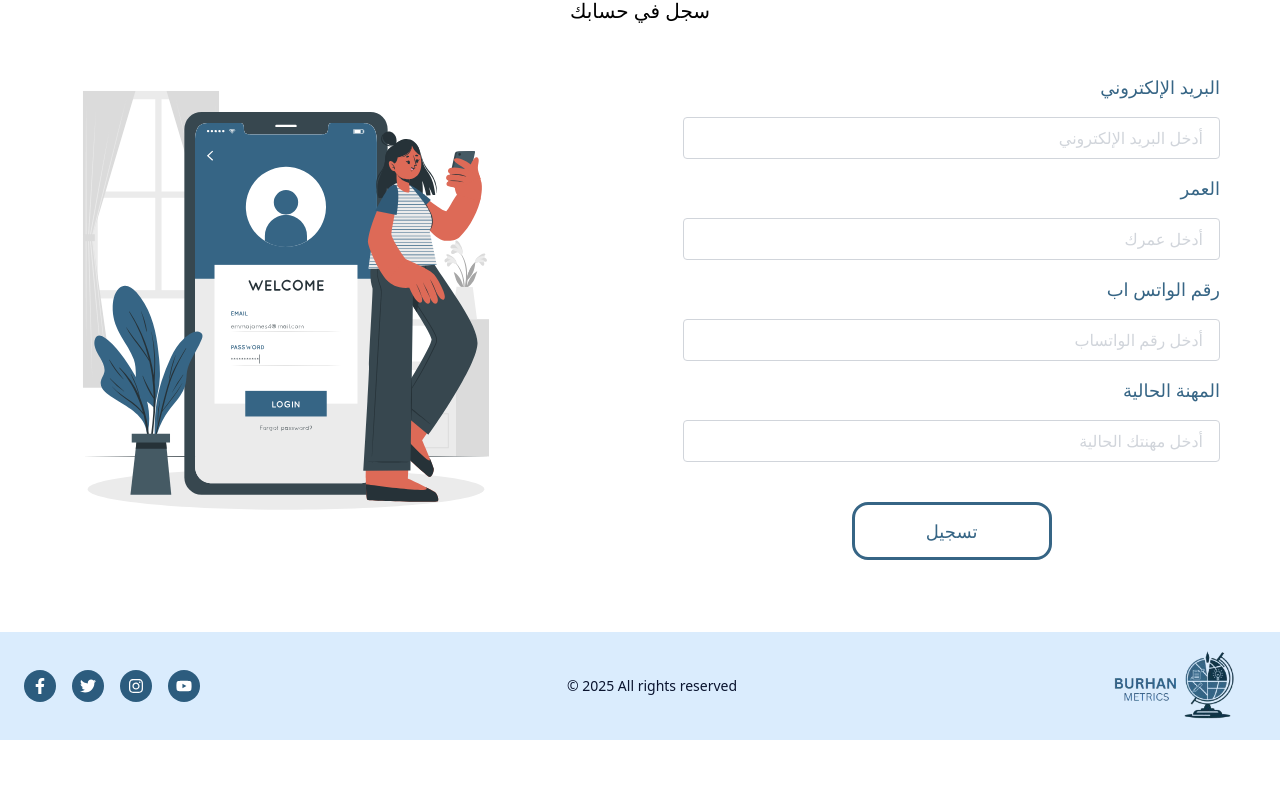
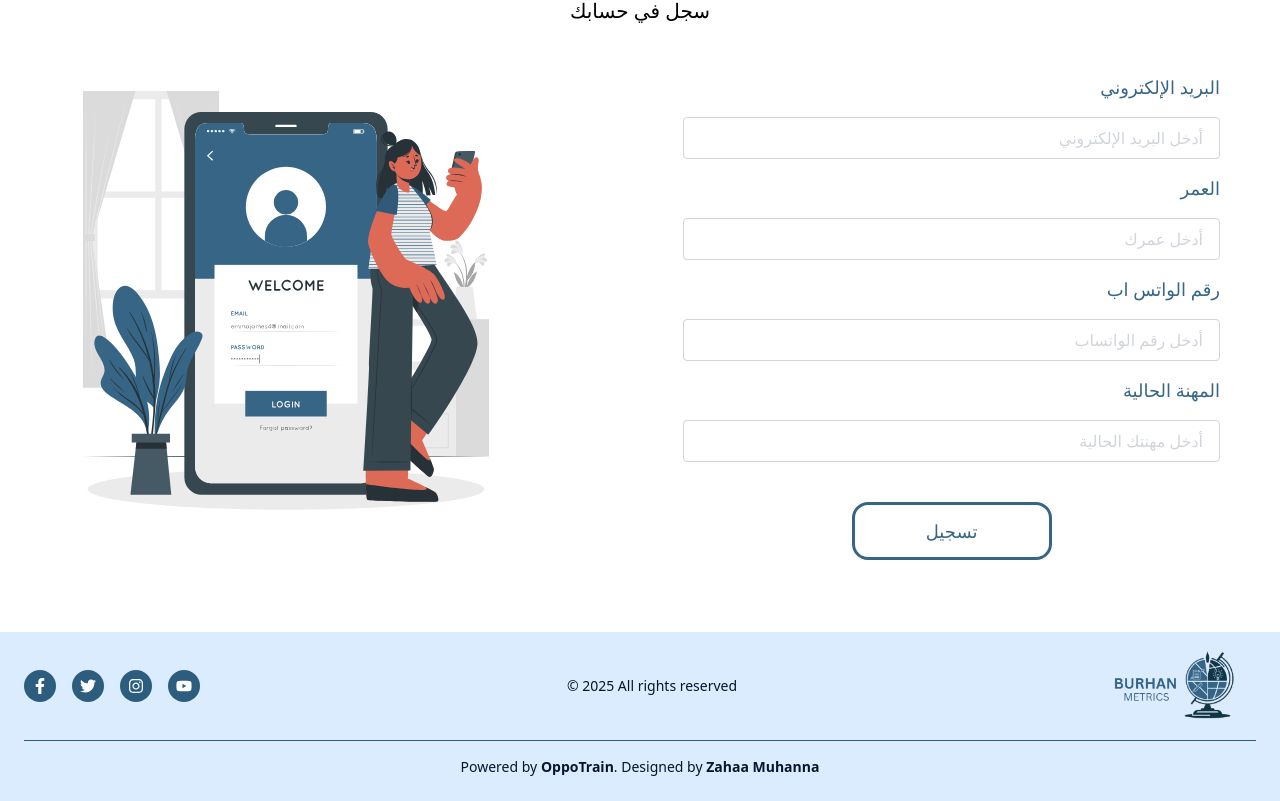
Before and after one commit to OppoTrain/burhanmetrics, a Next.js app: page / in a window 1280 px wide. Shown: the part 1378-2179 px from the top of the page. Before the commit the page ends 2118 px from the top, so only its background shows below. Built offline with nearby package versions, Linux system fonts and the light colour scheme.

Commit message:
refactor(footer)): Update footer design
- Update the copyright year to be dynamic

- Add missing footer text

- Update mobile menu button size

- Reset registration form after successful registration

```diff
--- a/src/app/components/Footer.tsx
+++ b/src/app/components/Footer.tsx
@@ -38,16 +38,38 @@ const Footer = () => {
                 </div>
 
                 <p className="text-sm text-[#0A142F] text-center">
-                    © 2025 All rights reserved
+                    © {new Date().getFullYear()} All rights reserved
                 </p>
 
                 <div className="flex items-center justify-center">
-                    <img
-                        src="/image/burhan-logo.png"
-                        alt="Burhan Metrics Logo"
-                        className="w-30 md:w-38 md:h-19"
-                    />
+                    <a href="#home">
+                        <img
+                            src="/image/burhan-logo.png"
+                            alt="Burhan Metrics Logo"
+                            className="w-30 md:w-38 md:h-19 cursor-pointer"
+                        />
+                    </a>
                 </div>
+            </div>
+            <hr className="border-t border-[#2c5c7e] my-4" />
+
+            <div className="text-center text-sm text-[#0A142F] pb-2">
+                Powered by{" "}
+                <a
+                    href={ResourceLinks.oppoTrainLink}
+                    target="_blank"
+                    className="font-semibold hover:text-[#2c5c7e]"
+                >
+                    OppoTrain
+                </a>
+                . Designed by{" "}
+                <a
+                    href={ResourceLinks.zahaaMuhannaLinkedIn}
+                    target="_blank"
+                    className="font-semibold hover:text-[#2c5c7e]"
+                >
+                    Zahaa Muhanna
+                </a>
             </div>
         </footer>
     );
--- a/src/app/components/MobileMenu.tsx
+++ b/src/app/components/MobileMenu.tsx
@@ -33,14 +33,14 @@ const MobileMenu = () => {
                 <ul className="flex flex-col p-6 space-y-4 mt-12">
                     <Link href={"/#register"}>
                         <button
-                            className="px-6 py-3 cursor-pointer bg-white border-3 border-[#366585] rounded-2xl text-[#366585] hover:bg-[#366585] hover:text-white transition"
+                            className="w-full px-4 py-2 cursor-pointer bg-white border-3 border-[#366585] rounded-2xl text-[#366585] text-lg"
                             onClick={handleScrollToForm}
                         >
                             سجل الان
                         </button>
                     </Link>
                     <button
-                        className="px-4 py-2 bg-[#DAECFD66] text-lg text-[#36658566] rounded-2xl"
+                        className="w-full px-4 py-2 bg-[#DAECFD66] text-lg text-[#36658566] rounded-2xl"
                         disabled
                     >
                         حساب جديد
--- a/src/app/components/Navbar.tsx
+++ b/src/app/components/Navbar.tsx
@@ -4,14 +4,19 @@ import Link from "next/link";
 
 const Navbar = () => {
     return (
-        <div className="bg-white flex justify-between items-center h-24 max-w-[1240px] mx-auto px-4 pt-12 text-black">
+        <div
+            id="home"
+            className="bg-white flex justify-between items-center h-24 max-w-[1240px] mx-auto px-4 pt-12 text-black"
+        >
             <div className="order-2">
+                <a href="#home">
                     <img
                         src="/image/burhan-logo.png"
                         alt="logo"
                         loading="lazy"
                         className="w-33 h-17 md:w-43 md:h-21"
                     />
+                </a>
             </div>
 
             <ul className="hidden md:flex order-1 space-x-8">
--- a/src/app/components/RegisterNowForm.tsx
+++ b/src/app/components/RegisterNowForm.tsx
@@ -16,6 +16,7 @@ const RegisterNowForm = () => {
         register,
         handleSubmit,
         formState: { errors },
+        reset,
     } = useForm<FormData>({
         resolver: zodResolver(formSchema),
     });
@@ -47,6 +48,7 @@ const RegisterNowForm = () => {
             });
             if (response.ok) {
                 setMessage("تم إرسال البيانات بنجاح!");
+                reset();
             } else {
                 setMessage("حدث خطأ أثناء إرسال البيانات.");
             }
@@ -58,7 +60,10 @@ const RegisterNowForm = () => {
         }
     };
     return (
-        <div className="flex-row items-center justify-center max-w-[1240px] mx-auto px-18 py-24 md:px-4 md:py-12">
+        <div
+            id="register"
+            className="flex-row items-center justify-center max-w-[1240px] mx-auto px-18 py-24 md:px-4 md:py-12"
+        >
             <div className="w-full text-center mb-6">
                 <h1 className="font-bold text-[24px] md:text-[42px] text-[#366585] font-inter">
                     إنضم إلينا الان
@@ -82,7 +87,6 @@ const RegisterNowForm = () => {
                     <form
                         className="space-y-4"
                         onSubmit={handleSubmit(onSubmit)}
-                        id="register"
                     >
                         <label
                             htmlFor="email"
--- a/src/app/utils/ResourceLinks.ts
+++ b/src/app/utils/ResourceLinks.ts
@@ -3,4 +3,6 @@ export const ResourceLinks = {
   facebookLink: "#",
   twitterLink: "#",
   youtubeLink: "#",
+  oppoTrainLink: "https://oppotrain.com",
+  zahaaMuhannaLinkedIn: "https://www.linkedin.com/in/zahaa-muhnna/",
 };
```
Lines whose indentation alone changed are shown as unchanged.
